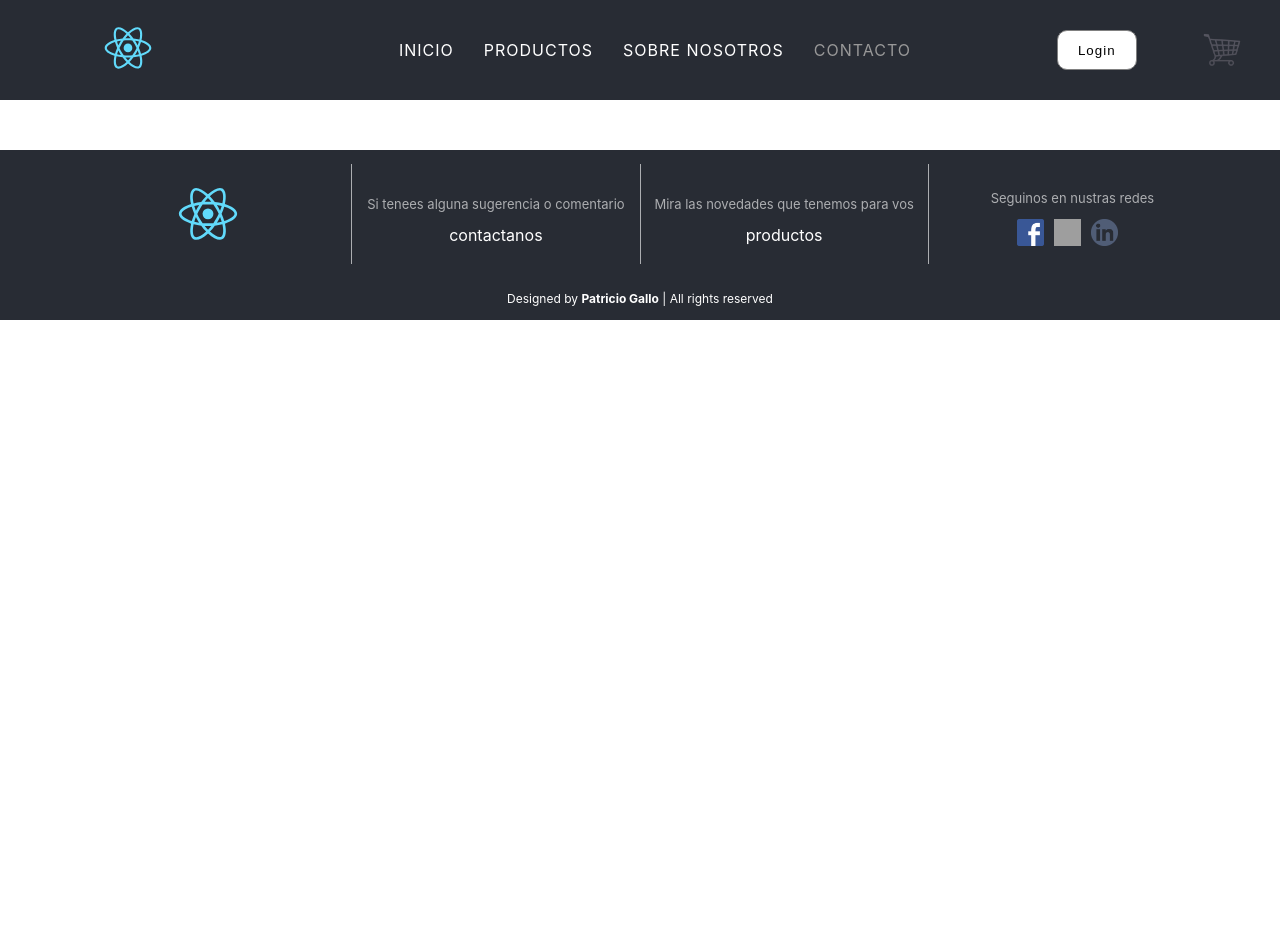
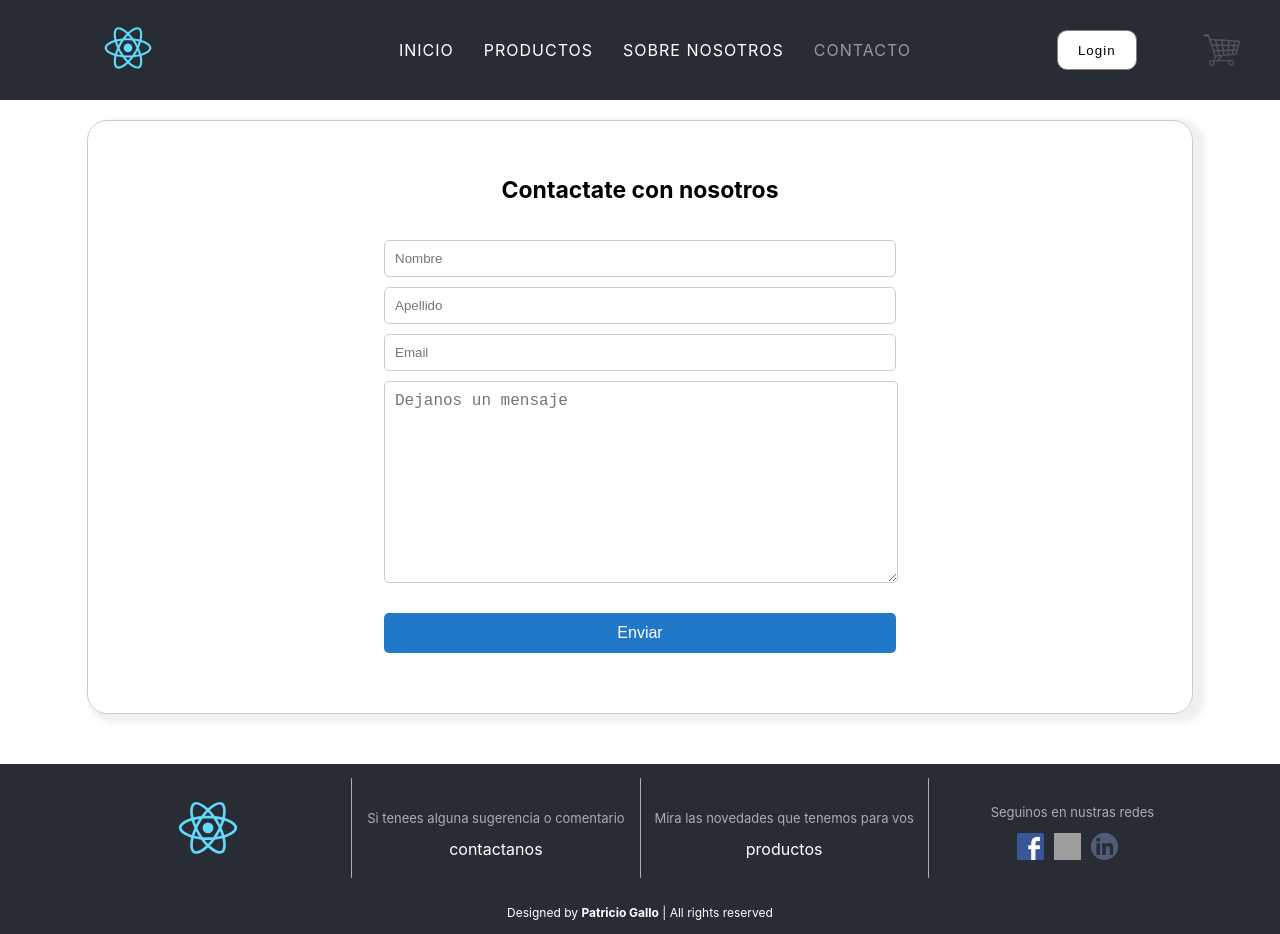
Before and after one commit to PatricioGallo/ReactEcommerce, a React (Create React App) app: page /contacto in a window 1280 px wide. Before the commit the page ends 800 px from the top, so only its background shows below. Built offline with nearby package versions, Linux system fonts and the light colour scheme; grey boxes are pictures that could not be loaded.

Commit message:
up to date

```diff
--- /dev/null
+++ b/src/Components/About/About.css
@@ -0,0 +1,56 @@
+.bodyAbout{
+    width: 100%;
+    height: 100%;
+    margin: 0px;
+    display: flex;
+    flex-direction: column;
+    align-items: center;
+    justify-content: center;
+}
+
+.aboutContent{
+    width: 80%;
+    height: 100%;
+    display: flex;
+    flex-direction: column;
+    justify-content: center;
+    border: 1px solid #ccc;
+    padding: 40px;
+    margin-top: 20px;
+    border-radius: 20px;
+    box-shadow: 7px 4px 5px 5px rgba(230,230,230,0.61);
+
+}
+.logo{
+    width: 100%;
+    display: flex;
+    flex-direction: row;
+    align-items: center;
+    justify-content: center;
+    margin-bottom: 20px;
+}
+.logo img{
+    width: 100px;
+    height: 100px;
+}
+.aboutTitle{
+    width: 100%;
+    margin-top: 30px;
+}
+.aboutTitle h1{
+    font-size: 23px;
+    font-style: italic;
+}
+.aboutTitle2 h1{
+    font-size: 23px;
+    font-style: italic;
+}
+.sign{
+    margin-top: 100px;
+    width: 100%;
+    text-align: center;
+}
+.sign p{
+    font-style: italic;
+    font-weight: bold;
+}
--- a/src/Components/About/About.jsx
+++ b/src/Components/About/About.jsx
@@ -1,9 +1,43 @@
 import Footer from "../Footer/Footer"
+import './About.css'
+import logo from '../../logo.svg';
 const About = () => {
   return (
-    <div>
+
+    <div className="bodyAbout">
+      <div className="aboutContent">
+        <div className="logo">
+          <img src={logo} alt="" />
+          <h2>Ecommerce</h2>
+        </div>
+        <div className="aboutTitle2">
+          <h1>¿Quienes Somos?</h1>
+        </div>
+        <div className="aboutText">
+          <p>Lorem ipsum dolor sit amet consectetur adipisicing elit. Quisquam, dolore tenetur neque similique voluptatibus voluptas expedita mollitia dolorem minima, fugiat veniam esse tempore nulla numquam consectetur quo veritatis, cupiditate quos.</p>
+          <p>Lorem ipsum dolor sit amet consectetur adipisicing elit. Corporis, fuga adipisci pariatur minus libero amet alias ratione quos quae maxime nam, fugiat saepe perspiciatis quia totam itaque velit impedit optio.</p>
+        </div>
+        <div className="aboutTitle">
+          <h1>¿Que ofrecemos?</h1>
+        </div>
+        <div className="aboutText">
+          <p>Lorem ipsum dolor sit amet consectetur adipisicing elit. Quisquam, dolore tenetur neque similique voluptatibus voluptas expedita mollitia dolorem minima, fugiat veniam esse tempore nulla numquam consectetur quo veritatis, cupiditate quos.</p>
+          <p>Lorem ipsum dolor sit amet consectetur adipisicing elit. Corporis, fuga adipisci pariatur minus libero amet alias ratione quos quae maxime nam, fugiat saepe perspiciatis quia totam itaque velit impedit optio.</p>
+        </div>
+        <div className="aboutTitle">
+          <h1>¿Cual es nuestra garantia?</h1>
+        </div>
+        <div className="aboutText">
+          <p>Lorem ipsum dolor sit amet consectetur adipisicing elit. Quisquam, dolore tenetur neque similique voluptatibus voluptas expedita mollitia dolorem minima, fugiat veniam esse tempore nulla numquam consectetur quo veritatis, cupiditate quos.</p>
+          <p>Lorem ipsum dolor sit amet consectetur adipisicing elit. Corporis, fuga adipisci pariatur minus libero amet alias ratione quos quae maxime nam, fugiat saepe perspiciatis quia totam itaque velit impedit optio.</p>
+        </div>
+        <div className="sign">
+          <p>Gracias por elegirnos. Ecommerce</p>
+        </div>
+      </div>
 
       <Footer />
+
     </div>
   )
 }
--- /dev/null
+++ b/src/Components/Contacto/Contacto.css
@@ -0,0 +1,70 @@
+.bodyContact{
+    width: 100%;
+    height: 100%;
+    margin: 0px;
+    display: flex;
+    flex-direction: column;
+    align-items: center;
+    justify-content: center;
+}
+.contactContent{
+    width: 80%;
+    height: 100%;
+    display: flex;
+    flex-direction: column;
+    justify-content: center;
+    border: 1px solid #ccc;
+    padding: 40px;
+    margin-top: 20px;
+    border-radius: 20px;
+    box-shadow: 7px 4px 5px 5px rgba(230,230,230,0.61);
+}
+.contentTitle{
+    width: 100%;
+    text-align: center;
+}
+.contentTitle h1{
+    font-size: 23px;
+}
+.formulario{
+    width: 100%;
+    display: flex;
+    flex-direction: column;
+    align-items: center;
+    justify-content: center;
+    margin-top: 20px;
+    margin-bottom: 20px;
+}
+.formulario form{
+    width: 50%;
+    display: flex;
+    flex-direction: column;
+}
+
+.formulario input{
+    padding: 10px;
+    border: 1px solid #ccc;
+    border-radius: 5px;
+    margin-bottom: 10px;
+}
+.formulario textarea{
+    width: 96%;
+    border: 1px solid #ccc;
+    border-radius: 5px;
+    margin-bottom: 30px;
+    padding: 10px;
+    font-size: 16px;
+}
+.formulario button{
+    width: 100%;
+    height: 40px;
+    background-color: #2278c8;
+    border: none;
+    border-radius: 5px;
+    cursor: pointer;
+    color: white;
+    font-size: 16px;
+}
+.formulario button:hover{
+    background-color: #005cb2;
+}
--- a/src/Components/Contacto/Contacto.jsx
+++ b/src/Components/Contacto/Contacto.jsx
@@ -1,12 +1,28 @@
 import React, { useContext } from 'react';
 import Footer from '../Footer/Footer';
+import './Contacto.css';
+
 
 const Contacto = () => {
 
 
 
   return (
-    <div>
+    <div className='bodyContact'>
+      <div className='contactContent'>
+        <div className='contentTitle'>
+          <h1>Contactate con nosotros</h1>
+        </div>
+        <div className='formulario'>
+          <form action="">
+            <input type="text" name='nombre' placeholder='Nombre'/>
+            <input type="text" name='apellido' placeholder='Apellido' />
+            <input type="email" name='email' placeholder='Email' />
+            <textarea name="" id="" cols="30" rows="10" placeholder='Dejanos un mensaje'></textarea>
+            <button type='submit'>Enviar</button>
+          </form>
+        </div>
+      </div>
       <Footer />
 
     </div>
--- a/src/Components/ItemDetail/ItemDetail.css
+++ b/src/Components/ItemDetail/ItemDetail.css
@@ -9,6 +9,8 @@
     padding: 30px;
     margin-top: 30px;
     margin-bottom: 70px;
+    box-shadow: 7px 4px 5px 5px rgba(230,230,230,0.61);
+
 }
 
 .itemDetailContainer{
--- a/src/Components/ItemList/ItemList.css
+++ b/src/Components/ItemList/ItemList.css
@@ -135,3 +135,16 @@
 .cross{
     cursor: pointer;
 }
+.advertisingBox{
+  width: 100%;
+  margin-top: 60px;
+  display: flex;
+  flex-direction: column;
+  align-items: flex-start;
+}
+.advertisingContent{
+    width: 83%;
+}
+.advertisingContent img{
+    width: 100%;
+}
--- a/src/Components/ItemList/ItemList.jsx
+++ b/src/Components/ItemList/ItemList.jsx
@@ -2,6 +2,7 @@ import Item from "../Item/Item";
 import './ItemList.css'
 import {Link} from 'react-router-dom';
 import destacados from '../../media/images/destacados.jpeg';
+import hostinger from '../../media/images/hostinger.jpeg';
 
 const ItemList = (props) => {
 
@@ -20,11 +21,13 @@ const ItemList = (props) => {
         <div className="content">
 
             <div className="itemFinder">
+
                 <div className="categoriesBox">
                   <div className="titleBox">
                     <h1>Categorias</h1>
                   </div>
                 </div>
+
                 <div className="categories">
                     <div className="categoryBoxBorder">
                     <Link className="Link" to="/productos/PlacasDeVideo"><div className="categoryBox"> <p>Placas de Video </p></div></Link>
@@ -33,6 +36,12 @@ const ItemList = (props) => {
                     <Link className="Link" to="/productos/Notebook"><div className="categoryBox"><p>Notebooks</p></div></Link>
                     <Link className="Link" to="/productos/PlacasMadres"><div className="categoryBox"><p>Placas Madres</p></div></Link>
                     <Link className="Link" to="/productos/Auriculares"><div  className="categoryBox"><p>Auriculares</p></div></Link>
+                  </div>
+                </div>
+
+                <div className="advertisingBox">
+                  <div className="advertisingContent">
+                    <a href="https://hostinger.com.ar?REFERRALCODE=1PATO17" target={"_blank"}><img src={hostinger} alt="" /></a>
                   </div>
                 </div>
             </div>
```
Also changed, not shown: src/media/images/hostinger.jpeg (added).
